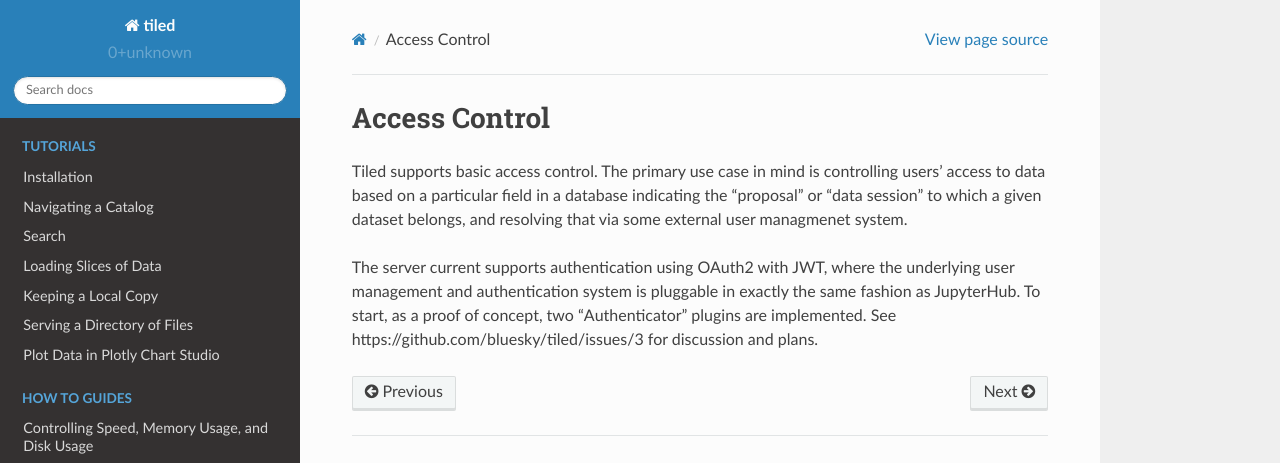
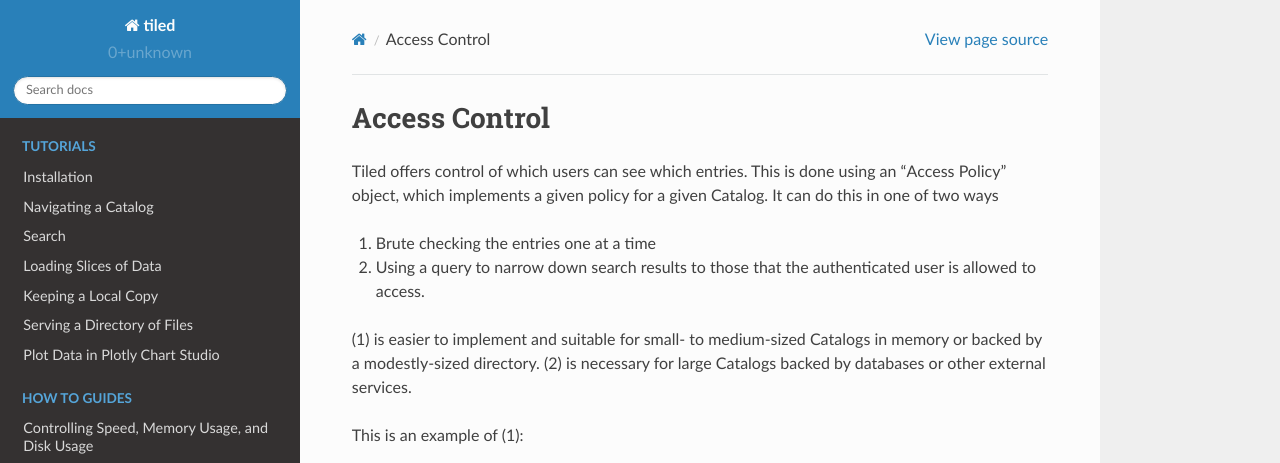
Before and after one commit to bluesky/tiled, a Sphinx documentation site: the page built from docs/source/explanations/access-control.md, in a window 1280 px wide and 1073 px high. Shown: the top 463 px of the window. Built offline with Sphinx 7.4.7 and the Read the Docs theme 2.0.0, drawn with Linux system fonts in a browser that asks for light colours; pages that are not in the unit, such as notebooks, are missing from menus; some of the changed text lies outside the part shown.

Commit message:
Document security and access control.

````diff
--- a/docs/source/explanations/access-control.md
+++ b/docs/source/explanations/access-control.md
@@ -1,12 +1,33 @@
 # Access Control
 
-Tiled supports basic access control. The primary use case in mind is
-controlling users' access to data based on a particular field in a database
-indicating the "proposal" or "data session" to which a given dataset belongs,
-and resolving that via some external user managmenet system.
+Tiled offers control of which users can see which entries.
+This is done using an "Access Policy" object, which implements
+a given policy for a given Catalog. It can do this in one of two ways
 
-The server current supports authentication using OAuth2 with JWT, where
-the underlying user management and authentication system is pluggable in
-exactly the same fashion as JupyterHub. To start, as a proof of concept, two
-"Authenticator" plugins are implemented. See
-https://github.com/bluesky/tiled/issues/3 for discussion and plans.
+1. Brute checking the entries one at a time
+2. Using a query to narrow down search results to those that
+   the authenticated user is allowed to access.
+
+(1) is easier to implement and suitable for small- to medium-sized Catalogs
+in memory or backed by a modestly-sized directory. (2) is necessary for large
+Catalogs backed by databases or other external services.
+
+This is an example of (1):
+
+```{eval-rst}
+.. literalinclude:: ../../../tiled/examples/toy_authentication.py
+```
+
+
+Here is an example configuration serving that catalog with a
+"toy" authenticator that defines some users.
+
+```{eval-rst}
+.. literalinclude:: ../../../example_configs/toy_authentication.yml
+```
+
+If the configuration above is saved at ``config.yml``, it can be served with:
+
+```
+ALICE_PASSWORD=secret BOB_PASSWORD=secret2 CARA_PASSWORD=secret3 tiled serve config config.yml
+```
````
Also changed, not shown: docs/source/explanations/security.md (added, +188 -0 lines), docs/source/index.md (+1 -0 lines).
